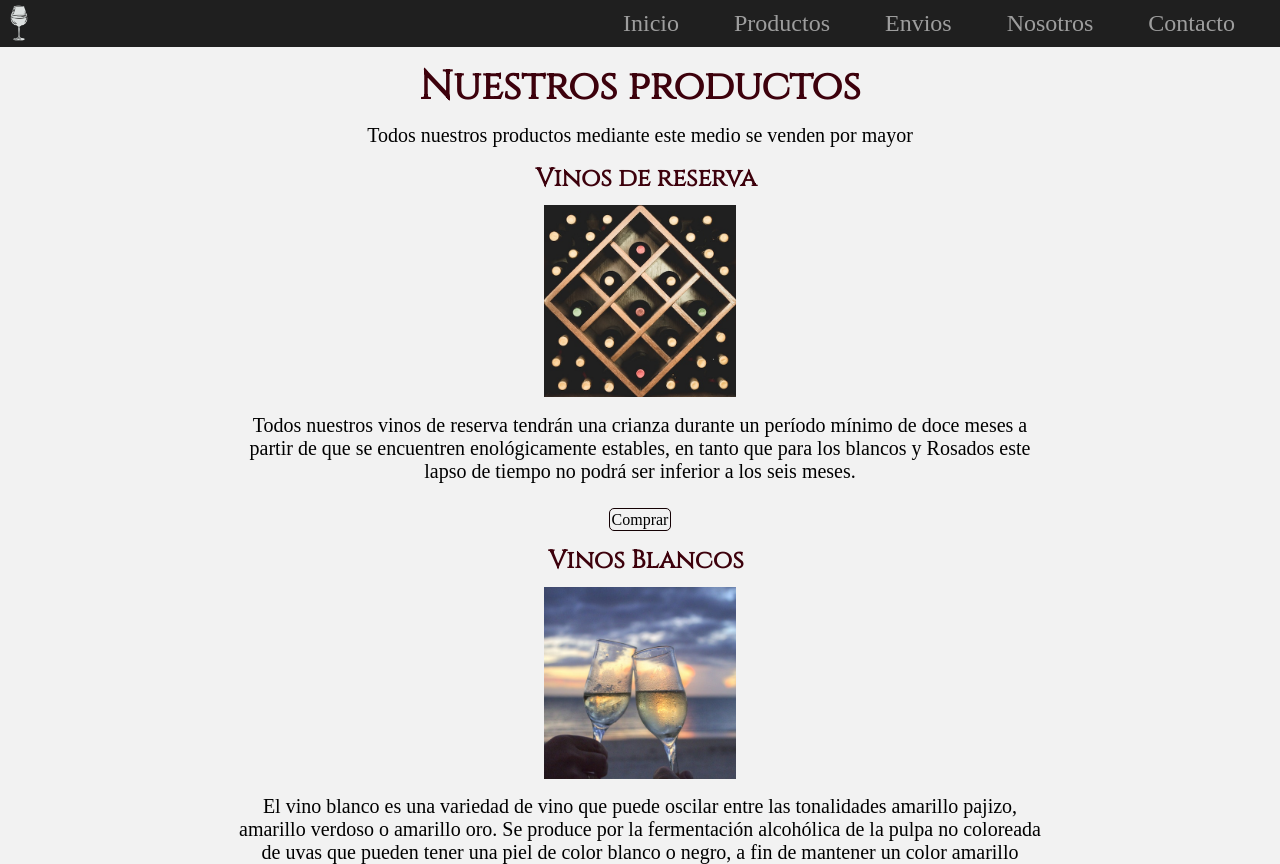
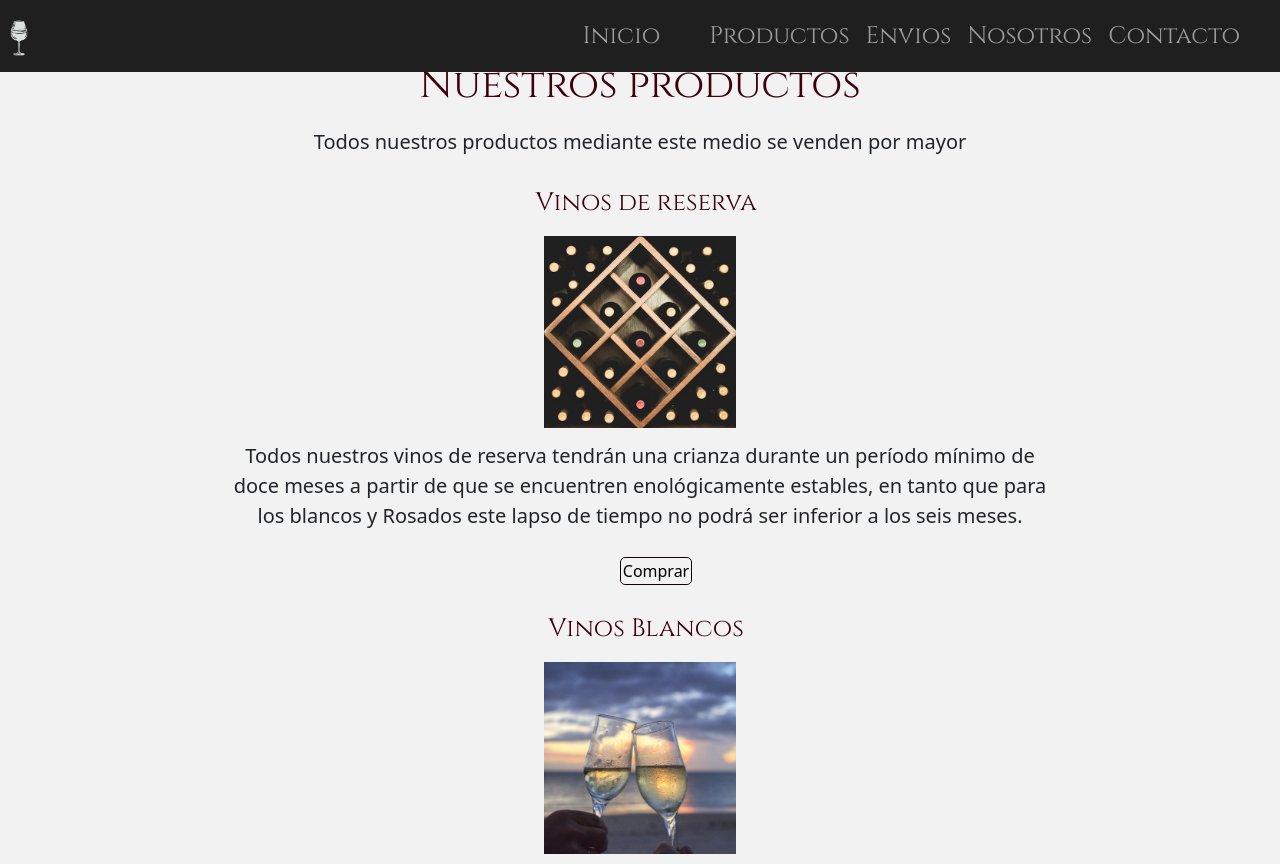
Before and after one commit to JorgeUrquiza/Vinoteca, a plain HTML site: page productos.html in a window 1280 px wide. Shown: the top 864 px of the page. Drawn offline with nearby package versions, Linux system fonts and the light colour scheme.

Commit message:
Cambio bootstrap nav index+productos+css

```diff
--- a/css/style.css
+++ b/css/style.css
@@ -25,6 +25,7 @@
 .main__header{
   z-index: 1;
   background: #1f1f1f;
+  font-family: 'Cinzel', serif;
   font-size: 20px;
   position: fixed;
   width: 100vw;
@@ -191,7 +192,7 @@
 
 /* Aca empieza Productos */
 .main__product {
-  padding-top: 140px;
+  padding-top: 45% !important;
   background: #f2f2f2;
   text-align: center;
 }
@@ -434,8 +435,8 @@
 
 /* Aca empieza Productos */
 .main__product {
-  padding-top: 50px;
-  height: 3000px;
+  padding-top: 4% !important;
+  height: 100%;
 }
 .main__product h2{
   padding-bottom: 10px;
--- a/productos.html
+++ b/productos.html
@@ -8,6 +8,8 @@
         <link rel="preconnect" href="https://fonts.googleapis.com">
         <link rel="preconnect" href="https://fonts.gstatic.com" crossorigin>
         <link href="https://fonts.googleapis.com/css2?family=Cinzel&display=swap" rel="stylesheet">
+        <!-- CSS only -->
+        <link href="https://cdn.jsdelivr.net/npm/bootstrap@5.2.1/dist/css/bootstrap.min.css" rel="stylesheet" integrity="sha384-iYQeCzEYFbKjA/T2uDLTpkwGzCiq6soy8tYaI1GyVh/UjpbCx/TYkiZhlZB6+fzT" crossorigin="anonymous">
         <link rel="stylesheet" href="./css/style.css" />
         <title>Vinoteca Urquiza</title>
     </head>
@@ -21,25 +23,21 @@
                 </a>
             </div>
             <div class="main__header__nav">
-                <nav>
-                    <ul>
-                        <li>
-                            <a href="./index.html">Inicio</a>
-                        </li>
-                        <li>
-                            <a href="./productos.html">Productos</a>
-                        </li>
-                        <li>
-                            <a href="./envios.html">Envios</a>
-                        </li>
-                        <li>
-                            <a href="./nosotros.html">Nosotros</a>
-                        </li>
-                        <li>
-                            <a href="./contacto.html">Contacto</a>
-                        </li>
-                    </ul>
-                </nav>
+                <nav class="navbar navbar-expand-lg">
+                    <div class="container-fluid">
+                        <a class="navbar-brand" href="./index.html">Inicio</a>
+                        <button class="navbar-toggler" type="button" data-bs-toggle="collapse" data-bs-target="#navbarNavAltMarkup" aria-controls="navbarNavAltMarkup" aria-expanded="false" aria-label="Toggle navigation">
+                            <span class="navbar-toggler-icon"></span>
+                        </button>
+                        <div class="collapse navbar-collapse" id="navbarNavAltMarkup">
+                            <div class="navbar-nav">
+                                <a class="nav-link" href="./productos.html">Productos</a>
+                                <a class="nav-link" href="./envios.html">Envios</a>
+                                <a class="nav-link" href="./nosotros.html">Nosotros</a>
+                                <a class="nav-link" href="./contacto.html">Contacto</a>
+                            </div>
+                        </div>
+                    </div>
             </div>
         </header>
         <main class="main__product">
@@ -115,5 +113,7 @@
                 <p>Contactos</p>
             </div>
         </footer>
+        <!-- JavaScript Bundle with Popper -->
+    <script src="https://cdn.jsdelivr.net/npm/bootstrap@5.2.1/dist/js/bootstrap.bundle.min.js" integrity="sha384-u1OknCvxWvY5kfmNBILK2hRnQC3Pr17a+RTT6rIHI7NnikvbZlHgTPOOmMi466C8" crossorigin="anonymous"></script>
     </body>
 </html>
```
Also changed, not shown: index.html (+19 -18 lines).
